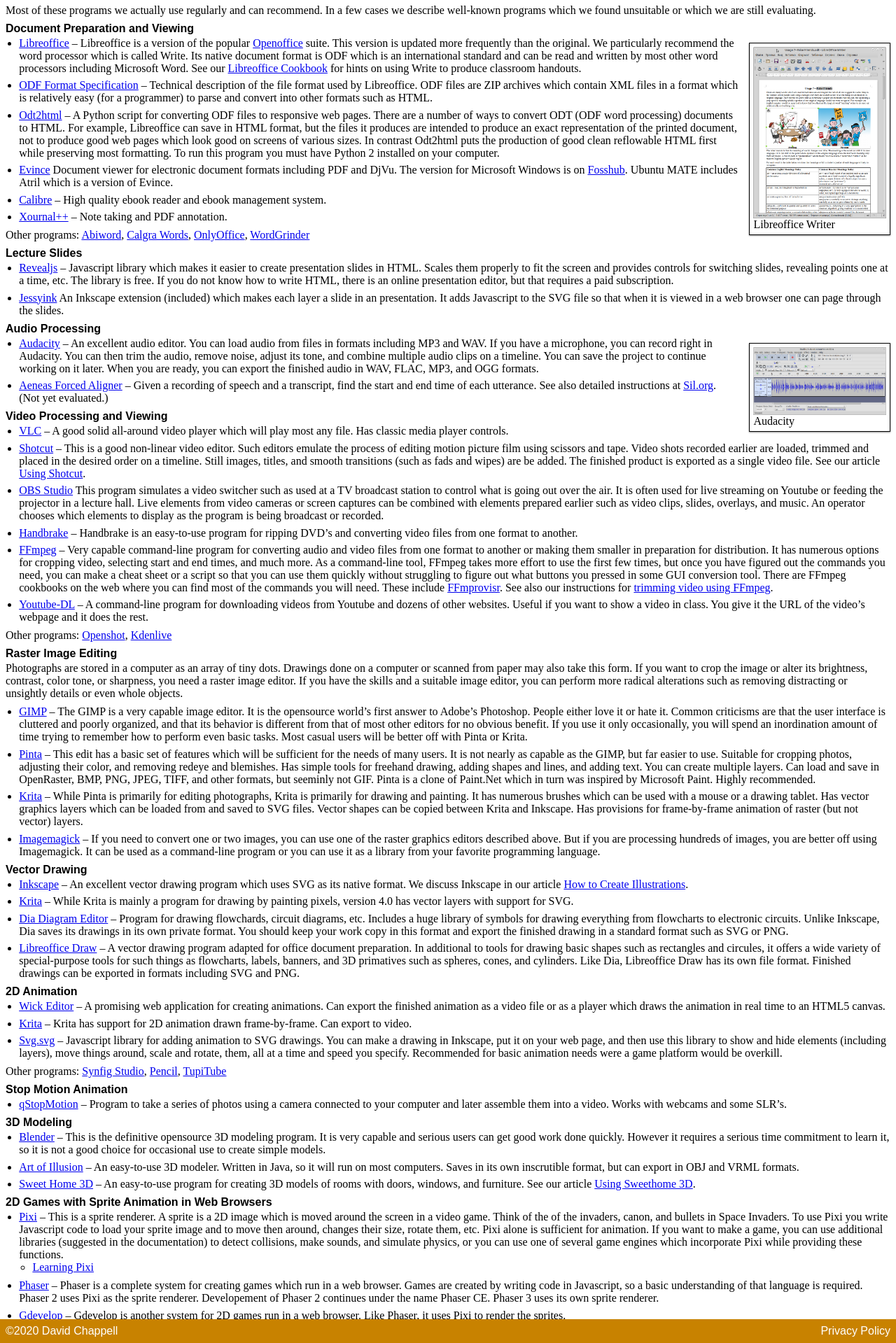
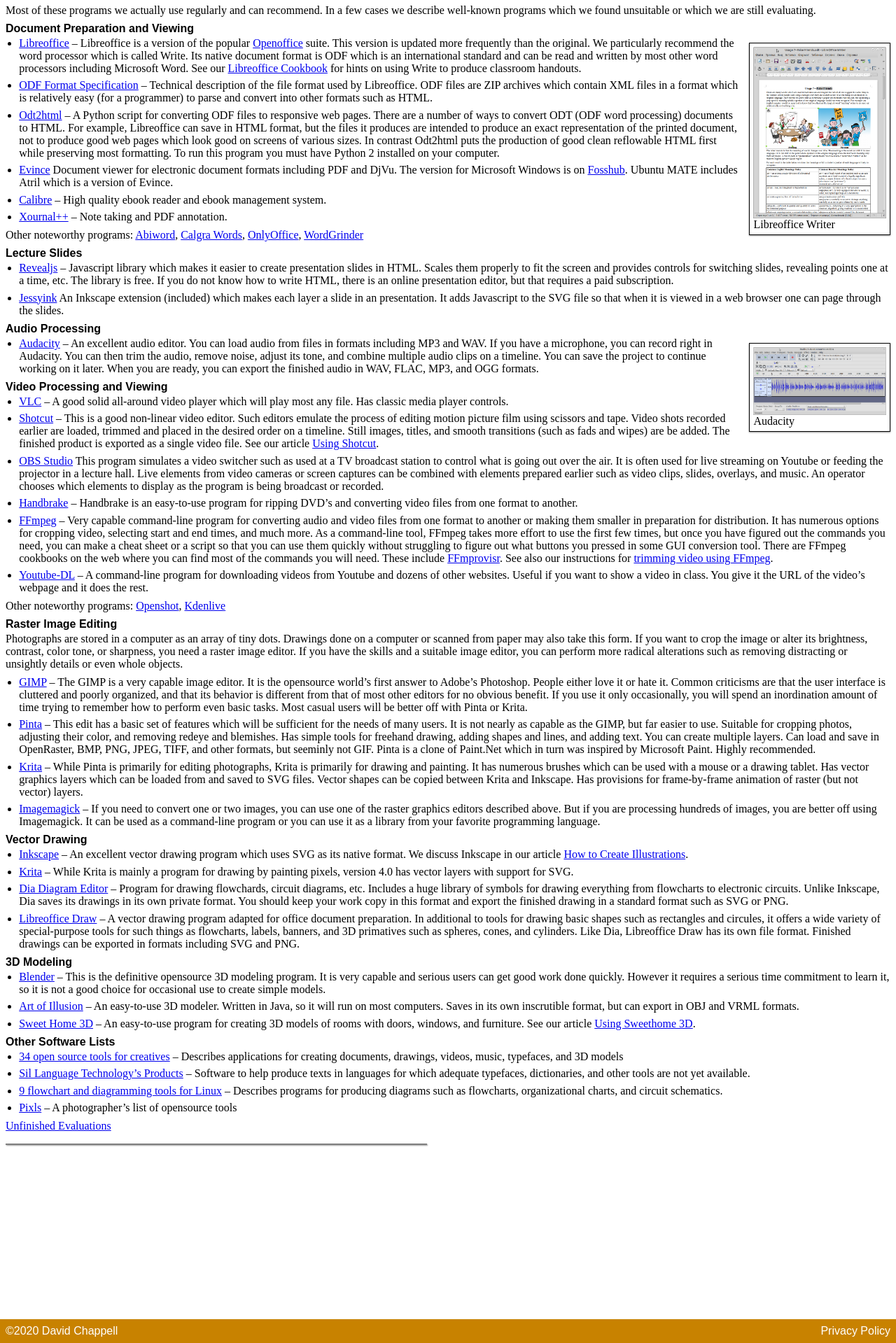
Before and after one commit to david672orford/tech-for-teaching, a Jekyll site: the page built from software/index.md, in a window 1280 px wide. Shown: the part 853-2772 px from the top of the page at 70% size. Built offline with Jekyll 4.4.1, drawn with Linux system fonts in a browser that asks for light colours; our own code applies the rules of GitHub Pages for plain Markdown files.

Commit message:
draft 3d modeling category; move some software recommendations to draft

```diff
--- a/software/index.md
+++ b/software/index.md
@@ -65,7 +65,7 @@
 * [Xournal++](https://xournalpp.github.io/) --
 	Note taking and PDF annotation.
 
-Other programs:
+Other noteworthy programs:
 	[Abiword](https://www.abisource.com/),
 	[Calgra Words](https://www.calligra.org/words/),
 	[OnlyOffice](https://github.com/ONLYOFFICE/),
@@ -95,11 +95,6 @@
 	and combine multiple audio clips on a timeline. You can save the project
 	to continue working on it later. When you are ready, you can export
 	the finished audio in WAV, FLAC, MP3, and OGG formats.
-* [Aeneas Forced Aligner](https://github.com/readbeyond/aeneas) --
-	Given a recording of speech and a transcript, find the start and end
-	time of each utterance. See also detailed instructions at
-	[Sil.org](http://software.sil.org/downloads/r/readingappbuilder/Reading-App-Builder-07-Using-aeneas-for-Audio-Text-Synchronization.pdf).
-	<br>(Not yet evaluated.)
 
 ### Video Processing and Viewing
 * [VLC](https://www.videolan.org) --
@@ -141,7 +136,7 @@
 	of other websites. Useful if you want to show a video in class. You give
 	it the URL of the video's webpage and it does the rest.
 
-Other programs:
+Other noteworthy programs:
 	[Openshot](https://www.openshot.org/),
 	[Kdenlive](https://kdenlive.org/)
 
@@ -205,31 +200,6 @@
 	Like Dia, Libreoffice Draw has its own file format.
 	Finished drawings can be exported in formats including SVG and PNG.
 
-### 2D Animation
-* [Wick Editor](https://www.wickeditor.com/) --
-    A promising web application for creating animations. Can export the finished
-	animation as a video file or as a player which draws the animation in real
-	time to an HTML5 canvas.
-* [Krita](https://krita.org/) --
-	Krita has support for 2D animation drawn frame-by-frame. Can export to video.
-* [Svg.svg](https://svgjs.com/) --
-	Javascript library for adding animation to SVG drawings. You can make a drawing in
-	Inkscape, put it on your web page, and then use this library to show and hide elements
-	(including layers), move things around, scale and rotate, them, all at a time
-	and speed you specify. Recommended for basic animation needs were a game platform
-	would be overkill.
-
-Other programs:
-	[Synfig Studio](https://www.synfig.org/),
-	[Pencil](https://www.pencil2d.org/),
-	[TupiTube](http://www.tupitube.com/)
-
-### Stop Motion Animation
-* [qStopMotion](http://www.qstopmotion.org) --
-	Program to take a series of photos using a camera connected to your
-	computer and later assemble them into a video. Works with webcams
-	and some SLR's.
-
 ### 3D Modeling
 * [Blender](https://www.blender.org) --
 	This is the definitive opensource 3D modeling program. It is very capable
@@ -243,27 +213,6 @@
 	An easy-to-use program for creating 3D models of rooms with doors, windows, and furniture.
 	See our article [Using Sweethome 3D](sweethome/).
 
-### 2D Games with Sprite Animation in Web Browsers
-* [Pixi](https://www.pixijs.com/) --
-	This is a sprite renderer. A sprite is a 2D image which is moved around the
-	screen in a video game. Think of the of the invaders, canon, and bullets
-	in Space Invaders. To use Pixi you write Javascript code to load your
-	sprite image and to move then around, changes their size, rotate them, etc.
-	Pixi alone is sufficient for animation. If you want to make a game, you can
-	use additional libraries (suggested in the documentation) to detect
-	collisions, make sounds, and simulate physics, or you can use one of
-	several game engines which incorporate Pixi while providing these functions.
-    * [Learning Pixi](https://github.com/kittykatattack/learningPixi)
-* [Phaser](https://phaser.io/) --
-	Phaser is a complete system for creating games which run in a web browser.
-	Games are created by writing code in Javascript, so a basic understanding
-	of that language is required. Phaser 2 uses Pixi as the sprite renderer.
-	Developement of Phaser 2 continues under the name Phaser CE. Phaser 3
-	uses its own sprite renderer.
-* [Gdevelop](https://gdevelop-app.com/) --
-	Gdevelop is another system for 2D games run in a web browser. Like Phaser,
-	it uses Pixi to render the sprites.
-
 ### Other Software Lists
 * [34 open source tools for creatives](https://opensource.com/article/16/12/yearbook-top-open-source-creative-tools-2016) --
 	Describes applications for creating documents, drawings, videos, music, typefaces, and 3D models
@@ -274,3 +223,5 @@
 	Describes programs for producing diagrams such as flowcharts, organizational charts, and circuit schematics.
 * [Pixls](https://pixls.us/software/) --
 	A photographer's list of opensource tools
+
+[Unfinished Evaluations](draft)
```
Also changed, not shown: 3d-modeling/index.md (+15 -3 lines), TODO.md (deleted, +0 -11 lines), howto/special-characters/index.md (+12 -0 lines), software/draft.md (added, +71 -0 lines), virtual-classrooms/obs.md (+20 -0 lines).
